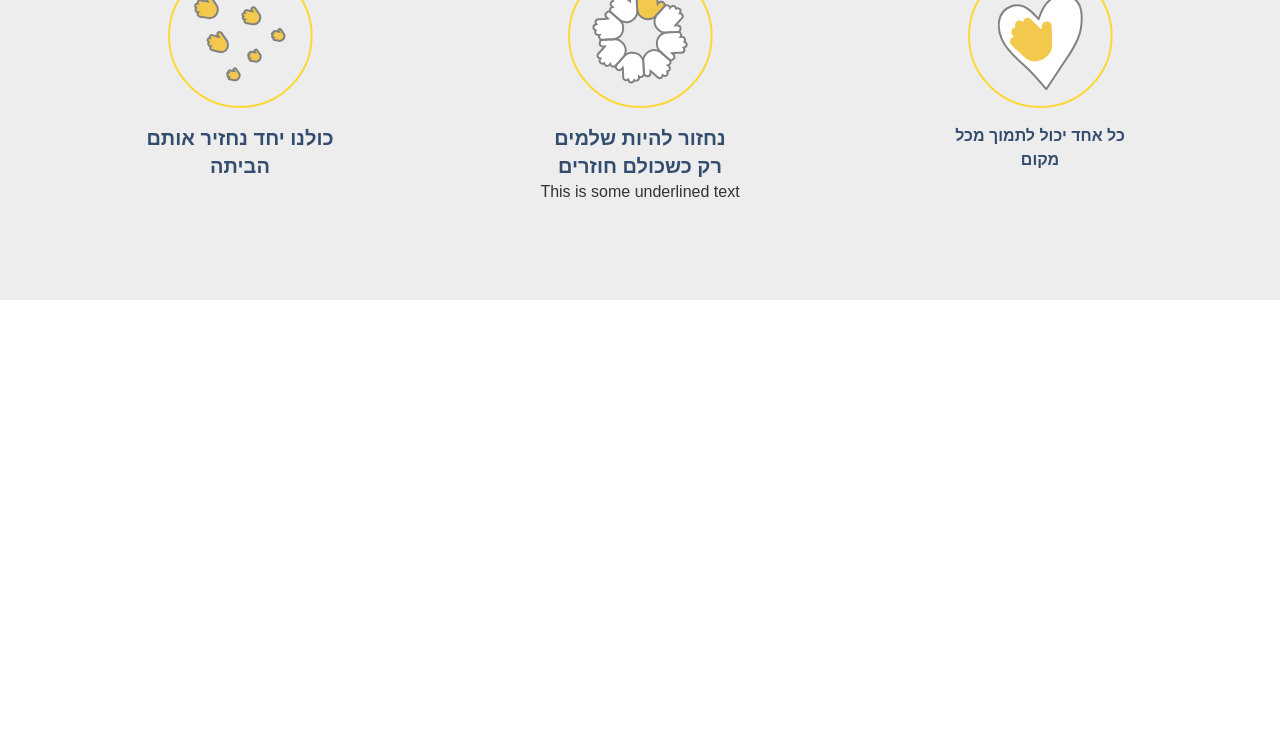
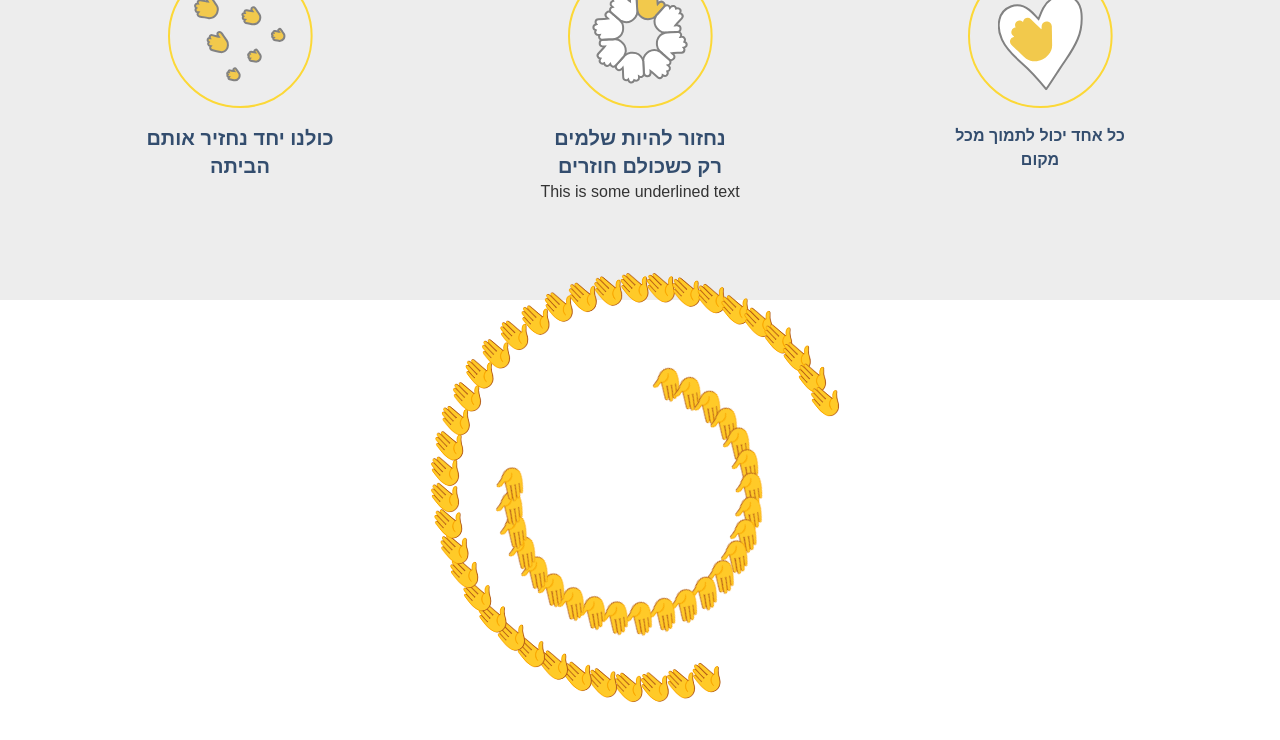
Before and after one commit to yakir-reznik/lend-a-hand, a Nuxt app: page / in a window 1280 px wide. Shown: the part 1652-2392 px from the top of the page. Built offline with nearby package versions, Linux system fonts and the light colour scheme.

Commit message:
working on hand animation

```diff
--- /dev/null
+++ b/components/HandCircle.vue
@@ -0,0 +1,83 @@
+<template>
+	<div ref="el" class="rotator">
+		<div v-for="i in props.draw">
+			<span class="relative inline-block -rotate-45">✋</span>
+		</div>
+		<div v-for="i in props.empty"></div>
+	</div>
+</template>
+
+<script setup lang="ts">
+	const props = defineProps<{
+		draw: number
+		empty: number
+		size: number
+		radius: number
+		direction: 'clockwise' | 'counter-clockwise'
+	}>()
+
+	const el = ref<HTMLDivElement>()
+
+	onMounted(() => {
+		if (!el.value) return
+
+		el.value.style.animation = 'circle 25s linear infinite'
+		el.value.style.animationDirection = props.direction === 'counter-clockwise' ? 'reverse' : 'normal'
+
+		const blocks = el.value.querySelectorAll<HTMLDivElement>('div')
+		const increase = (Math.PI * 2) / blocks.length
+
+		let x = 0
+		let y = 0
+		let angle = 0
+
+		for (var i = 0; i < blocks.length; i++) {
+			const elem = blocks[i]
+			x = props.radius * Math.cos(angle) + 150
+			y = props.radius * Math.sin(angle) + 150
+			elem.style.left = x + 'px'
+			elem.style.top = y + 'px'
+			// var rot = 90 + i * (360 / blocks.length)
+			angle += increase
+		}
+	})
+</script>
+
+<style lang="css">
+	@keyframes circle {
+		from {
+			transform: rotate(0deg);
+		}
+		to {
+			transform: rotate(360deg);
+		}
+	}
+
+	@keyframes inner-circle {
+		from {
+			transform: rotate(0deg);
+		}
+		to {
+			transform: rotate(-360deg);
+		}
+	}
+	.rotator {
+		grid-row: 1;
+		grid-column: 1;
+		width: 350px;
+		height: 350px;
+		margin: 20px auto;
+		font-size: 10px;
+		line-height: 1;
+		transform-origin: 50% 50%;
+	}
+
+	.rotator > div {
+		font-size: 2rem;
+		position: absolute;
+		animation: inner-circle 25s linear infinite;
+		width: 50px;
+		height: 50px;
+		transform: rotate(45deg);
+	}
+</style>
--- a/pages/index.vue
+++ b/pages/index.vue
@@ -2,6 +2,10 @@
 	<SectionHero />
 	<SectionMahut />
 	<SectionGoals />
+	<div class="grid grid-cols-1 grid-rows-1">
+		<HandCircle :radius="200" :draw="36" :empty="12" direction="clockwise" :size="50" />
+		<HandCircle :radius="120" :draw="24" :empty="8" direction="counter-clockwise" :size="50" />
+	</div>
 	<div style="height: 3000px"></div>
 </template>
 
```
